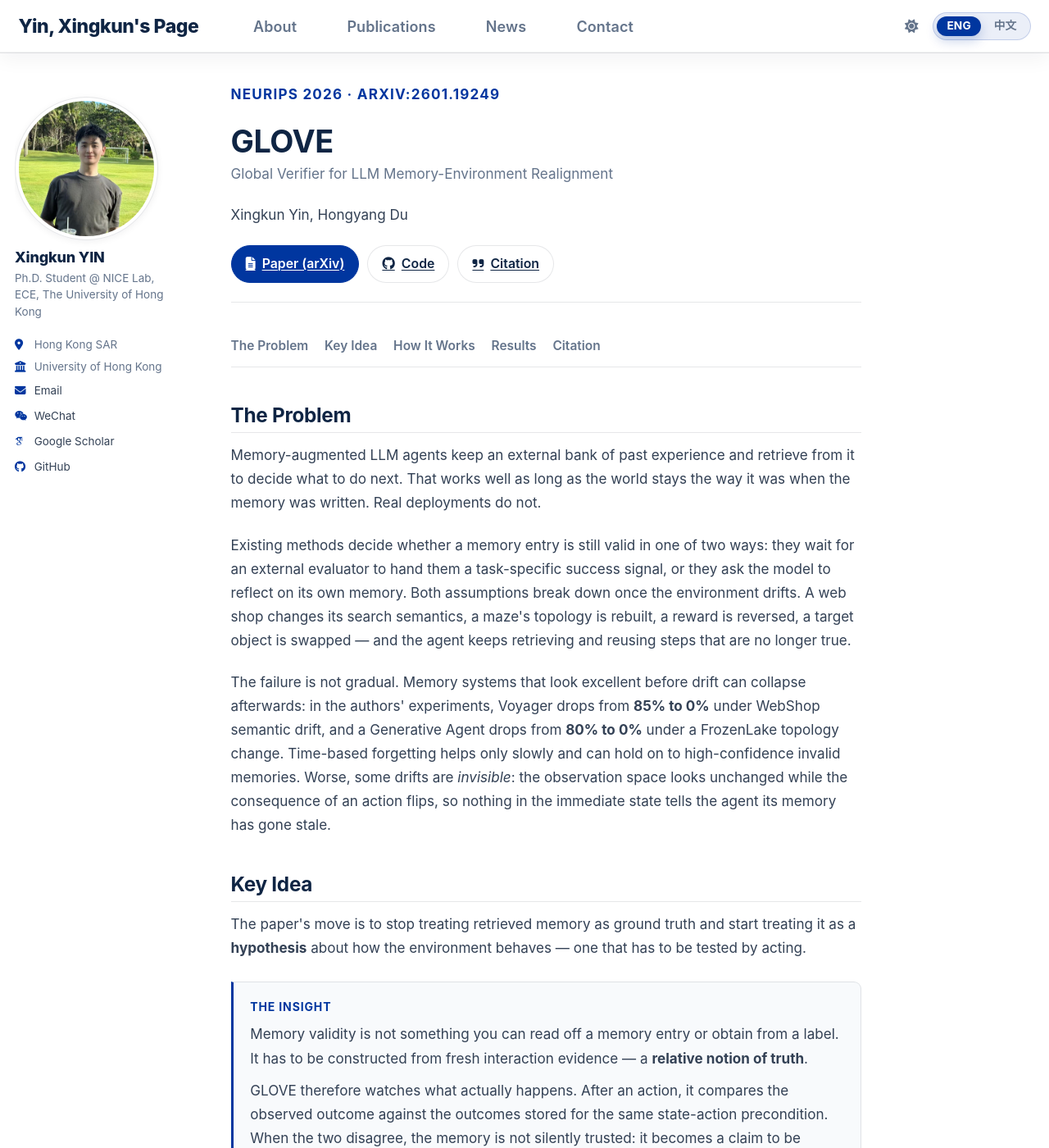
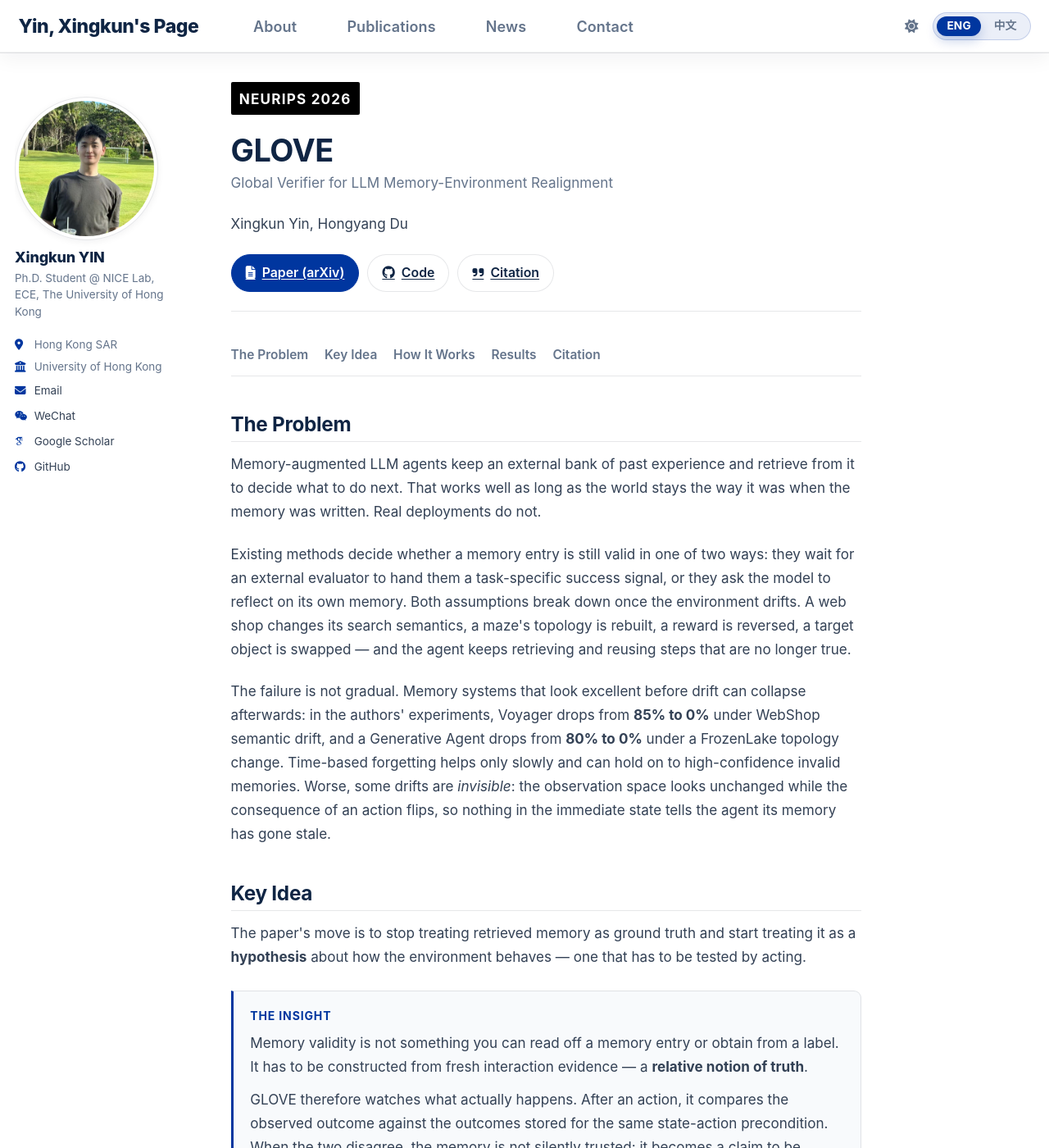
Before and after one commit to troyyxk/troyyxk.github.io, a Jekyll site: the page built from _publications/2026-01-27-glove.md, in a window 1280 px wide and 1400 px high. Shown: the whole window at 82% size. Built offline with Jekyll 4.4.1, drawn with Linux system fonts in a browser that asks for light colours; some web fonts are replaced; a script bundle is joined from its source files by our own code; library files that are not in the unit come from our copies; comment, search, counter and statistics services are not loaded.

Commit message:
Give the paper hero venue a black badge and drop arXiv from accepted venues
The venue line on a publication page was accent-coloured plain text that
repeated the preprint id after the venue ("NeurIPS 2026 · arXiv:2601.19249").
It is now a solid black flag with white uppercase text, and an accepted paper
names only the conference or journal that took it — the arXiv id stays in the
Paper button and the BibTeX, where it is the actual location of the PDF.

```diff
--- a/_publications/2026-01-27-glove.md
+++ b/_publications/2026-01-27-glove.md
@@ -14,7 +14,7 @@ description: 'A framework that introduces a new design dimension for LLM memory
 ---
 
 <section class="paper-hero">
-  <p class="paper-hero__venue">NeurIPS 2026 &middot; arXiv:2601.19249</p>
+  <p class="paper-hero__venue">NeurIPS 2026</p>
   <h1 class="paper-hero__title">GLOVE</h1>
   <p class="paper-hero__subtitle">Global Verifier for LLM Memory-Environment Realignment</p>
   <p class="paper-hero__authors">Xingkun Yin, Hongyang Du</p>
--- a/_sass/layout/_paper.scss
+++ b/_sass/layout/_paper.scss
@@ -16,13 +16,23 @@
   border-bottom: 1px solid var(--rs-border);
 }
 
+/* The venue is a small black flag sitting above the title: white uppercase
+   text on a solid dark ground, so the venue/journal is the first thing the
+   eye lands on. The ground is black in both themes, which keeps the flag
+   legible on the light and the dark surface alike. A paper that is only on
+   arXiv reads "arXiv preprint" here; an accepted paper names its venue and
+   nothing else — no preprint id after it. */
 .paper-hero__venue {
-  margin: 0 0 0.45rem;
+  display: inline-block;
+  margin: 0 0 0.6rem;
+  padding: 0.32em 0.6em;
+  background: #000000;
+  border-radius: 2px;
   font-size: 0.78rem;
   font-weight: 700;
   letter-spacing: 0.07em;
   text-transform: uppercase;
-  color: var(--rs-accent);
+  color: #ffffff;
 }
 
 .paper-hero__title {
```
